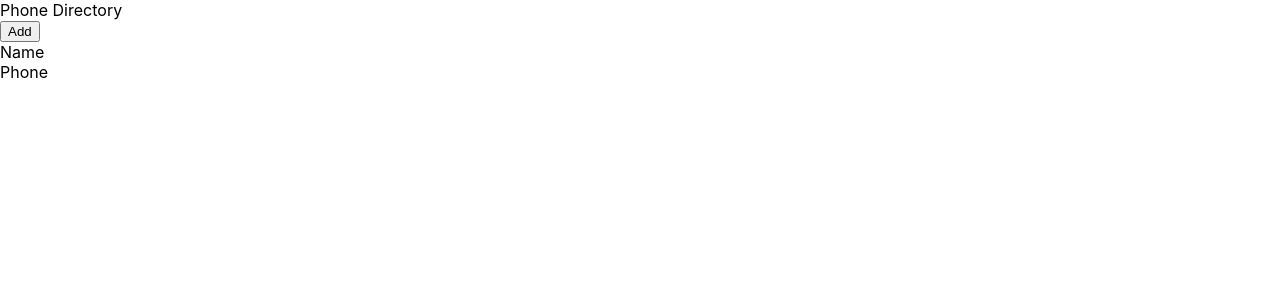
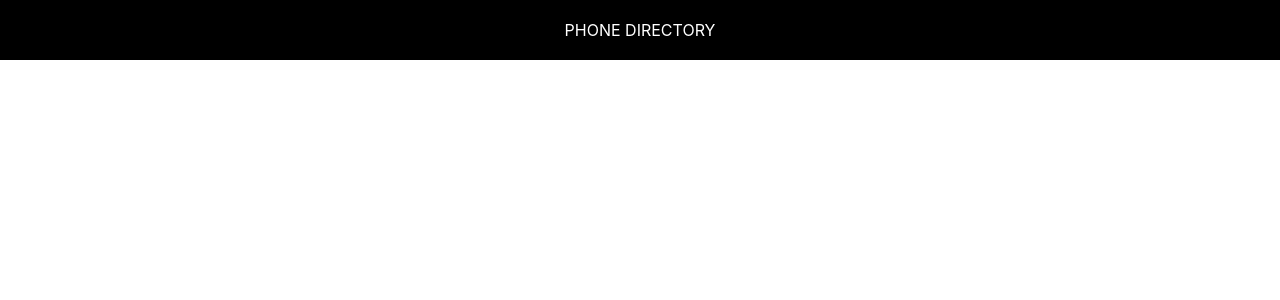
Before and after one commit to KIRTI1068/phone-directory, a React (Create React App) app: page / in a window 1280 px wide. Shown: the top 300 px of the page. Built offline with nearby package versions, Linux system fonts and the light colour scheme.

Commit message:
styled header inlined

```diff
--- a/src/App.js
+++ b/src/App.js
@@ -1,19 +1,19 @@
-import React, { Component } from 'react';
-import Header from './Header.js';
+import React from 'react';
 
-class App extends Component {
-  render() {
+const Header = function () {
+    const headerStyle = {
+        textAlign: 'center',
+        padding: 20,
+        background: '#000',
+        color: '#fff',
+        textTransform: 'uppercase'
+    };
+
     return (
-      <div>
 
-        <Header/>
-        <button>Add</button>
-        <div>
-          <span>Name</span><br />
-          <span>Phone</span>
+            <div style={headerStyle}>
+            Phone Directory
         </div>
-      </div>
-    );
-  }
+    )
 }
-export default App;
+export default Header;
```
